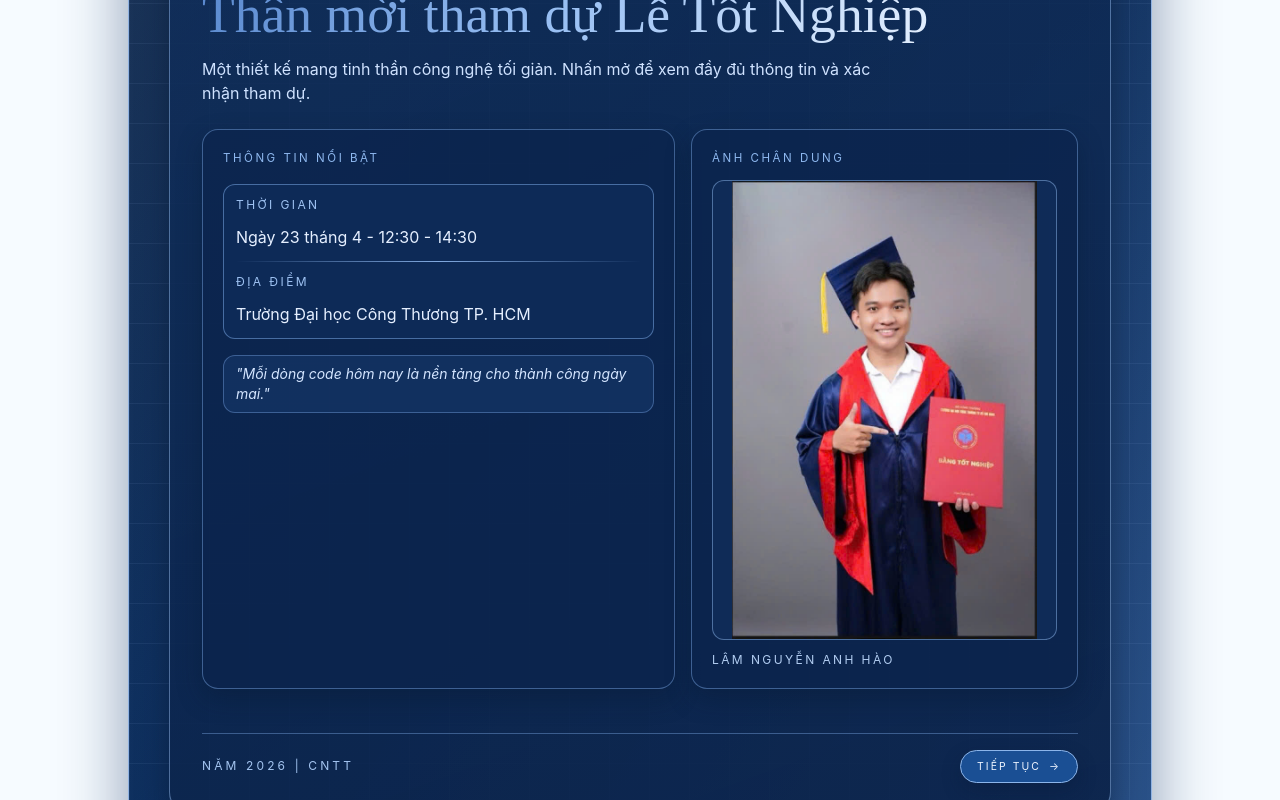
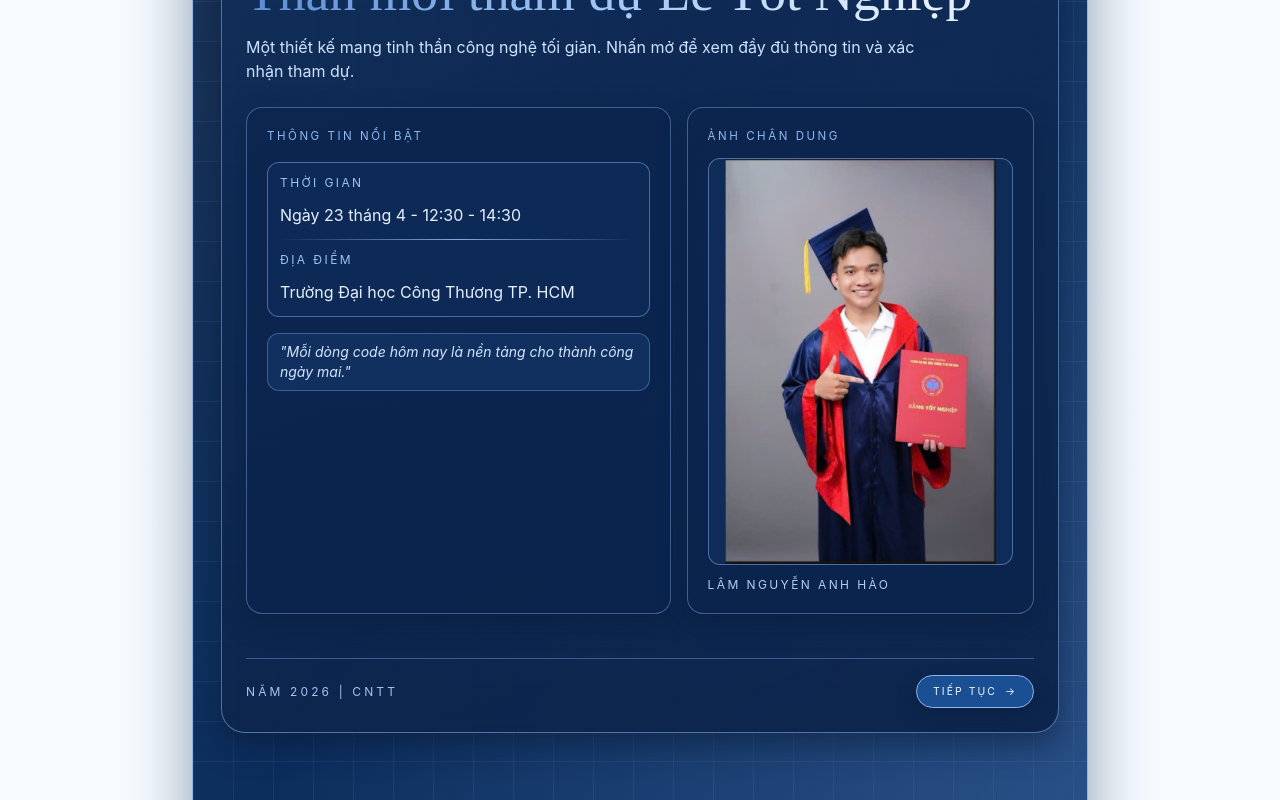
Before and after one commit to HaoLam2608/graduation-invite, a React (Vite) app: page / in a window 1280 px wide. Both pictures are taken after a click on the button "Mở phong bì bằng logo HUIT". Built offline with nearby package versions, Linux system fonts and the light colour scheme.

Commit message:
Refactor styles for GraduationEnvelopeScene, GraduationInvitationCard, and InvitationFrontCover components

```diff
--- a/src/components/GraduationEnvelopeScene.tsx
+++ b/src/components/GraduationEnvelopeScene.tsx
@@ -13,7 +13,7 @@ function GraduationEnvelopeScene() {
 
     return (
         <section className="relative z-10 flex min-h-screen w-full items-center justify-center px-4 py-6 sm:px-8 lg:px-10">
-            <div className="relative h-[min(94vh,58rem)] w-full max-w-6xl">
+            <div className="relative h-[min(94vh,56rem)] w-full max-w-5xl">
                 <AnimatePresence>
                     {isOpened && (
                         <motion.div
@@ -28,14 +28,14 @@ function GraduationEnvelopeScene() {
                             }}
                             className="absolute inset-0 z-30 flex items-center justify-center"
                         >
-                            <div className="w-full max-w-6xl">
+                            <div className="w-[min(92vw,58rem)]">
                                 <GraduationInvitationCard embedded showToggleButton={false} />
                             </div>
                         </motion.div>
                     )}
                 </AnimatePresence>
 
-                <div className="absolute left-1/2 top-1/2 z-20 w-[min(96vw,50rem)] -translate-x-1/2 -translate-y-1/2 perspective-[1000px] [perspective:1000px]">
+                <div className="absolute left-1/2 top-1/2 z-20 w-[min(92vw,44rem)] -translate-x-1/2 -translate-y-1/2 perspective-[1000px] [perspective:1000px]">
                     <motion.div
                         initial={false}
                         animate={isOpened ? { opacity: 0, scale: 0.9, y: 120 } : { opacity: 1, scale: 1, y: 0 }}
@@ -44,7 +44,7 @@ function GraduationEnvelopeScene() {
                             delay: isOpened ? 0.9 : 0,
                             ease: [0.22, 0.61, 0.36, 1],
                         }}
-                        className="relative h-[23rem] w-full cursor-pointer [transform-style:preserve-3d] sm:h-[27rem]"
+                        className="relative h-[21rem] w-full cursor-pointer [transform-style:preserve-3d] sm:h-[24rem]"
                         onClick={handleOpenEnvelope}
                         role="button"
                         tabIndex={0}
@@ -141,7 +141,7 @@ function GraduationEnvelopeScene() {
 
                     <AnimatePresence>
                         {!isOpened && (
-                            <div className="pointer-events-none absolute left-1/2 top-[calc(100%+3.2rem)] z-40 w-[min(96vw,50rem)] -translate-x-1/2 px-4">
+                            <div className="pointer-events-none absolute left-1/2 top-[calc(100%+3.2rem)] z-40 w-[min(92vw,44rem)] -translate-x-1/2 px-4">
                                 <motion.p
                                     key="envelope-hint"
                                     initial={{ opacity: 0, y: 8 }}
--- a/src/components/GraduationInvitationCard.tsx
+++ b/src/components/GraduationInvitationCard.tsx
@@ -154,7 +154,7 @@ function GraduationInvitationCard({
                 initial={embedded ? false : { opacity: 0, y: 48 }}
                 animate={{ opacity: 1, y: 0 }}
                 transition={embedded ? { duration: 0.35 } : { duration: 0.95, ease: [0.2, 0.8, 0.2, 1] }}
-                className={`${embedded ? 'mx-auto w-full max-w-5xl' : 'navy-glow mx-auto w-full max-w-4xl'}`}
+                className={`${embedded ? 'mx-auto w-full max-w-4xl' : 'navy-glow mx-auto w-full max-w-4xl'}`}
             >
                 <motion.article
                     onClick={() => {
@@ -168,7 +168,7 @@ function GraduationInvitationCard({
                     <div className="pointer-events-none absolute inset-0 bg-[radial-gradient(circle_at_30%_20%,rgba(112,156,226,0.32),transparent_56%)]" />
                     <div className="pointer-events-none absolute inset-0 bg-[linear-gradient(130deg,transparent_0%,rgba(43,92,170,0.2)_47%,transparent_100%)]" />
 
-                    <div className="relative p-6 sm:p-8 lg:p-10">
+                    <div className="relative p-5 sm:p-6 lg:p-7">
                         <div className="mb-5 flex items-center justify-between border-b border-[#99b8e0] pb-5">
                             <span className="font-['Inter'] text-xs uppercase tracking-[0.35em] text-[#355f97]">
                                 Lễ Tốt Nghiệp 2026
--- a/src/components/InvitationFrontCover.tsx
+++ b/src/components/InvitationFrontCover.tsx
@@ -21,13 +21,13 @@ function InvitationFrontCover({ isOpen, invitation, portraitSrc, onContinue }: I
                     animate={{ x: 0, opacity: 1 }}
                     exit={{ x: '102%', opacity: 0.2 }}
                     transition={{ duration: 0.95, ease: [0.22, 0.61, 0.36, 1] }}
-                    className="absolute inset-0 z-20 cursor-pointer bg-[linear-gradient(145deg,#071a36_0%,#0a2a57_45%,#12396f_100%)] p-6 sm:p-8 lg:p-10"
+                    className="absolute inset-0 z-20 cursor-pointer bg-[linear-gradient(145deg,#071a36_0%,#0a2a57_45%,#12396f_100%)] p-5 sm:p-6 lg:p-7"
                     aria-hidden="true"
                 >
                     <div className="pointer-events-none absolute inset-0 bg-[linear-gradient(120deg,rgba(117,167,236,0.18)_0%,transparent_40%,rgba(149,193,255,0.2)_100%)]" />
                     <div className="pointer-events-none absolute inset-0 opacity-35 [background-image:linear-gradient(rgba(165,199,248,0.22)_1px,transparent_1px),linear-gradient(90deg,rgba(165,199,248,0.22)_1px,transparent_1px)] [background-size:40px_40px]" />
 
-                    <div className="relative rounded-[1.5rem] border border-[#88adde]/55 bg-[linear-gradient(160deg,rgba(16,46,90,0.86),rgba(11,34,72,0.9))] p-5 shadow-[0_12px_30px_rgba(8,24,50,0.5)] sm:p-7 lg:p-8">
+                    <div className="relative rounded-[1.5rem] border border-[#88adde]/55 bg-[linear-gradient(160deg,rgba(16,46,90,0.86),rgba(11,34,72,0.9))] p-4 shadow-[0_12px_30px_rgba(8,24,50,0.5)] sm:p-5 lg:p-6">
                         <div className="flex flex-col">
                             <div className="space-y-3">
                                 <p className="font-['Inter'] text-xs uppercase tracking-[0.34em] text-[#8bb5ec]">
```
